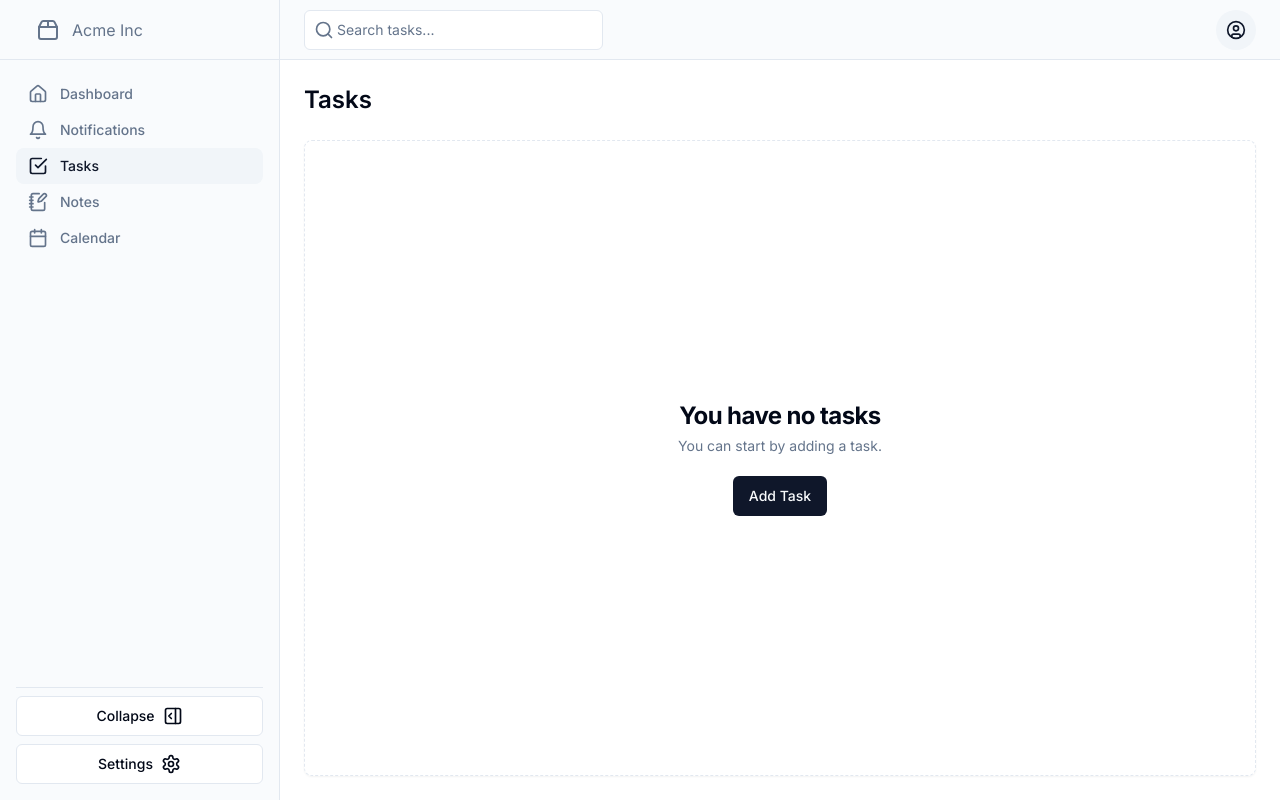
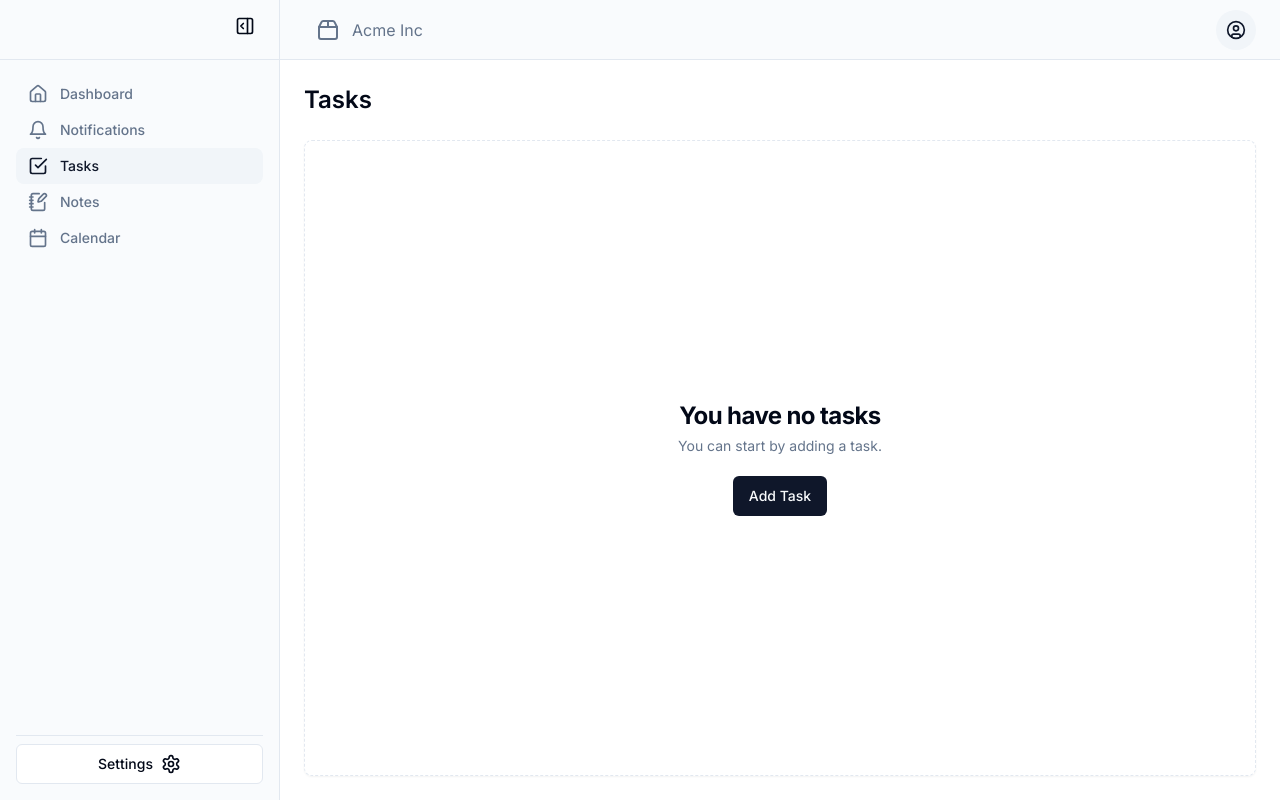
Before and after one commit to unpervertedkid/task-view, a Next.js app: page / in a window 1280 px wide. Built offline with nearby package versions, Linux system fonts and the light colour scheme.

Commit message:
feat(Hot-fix): Fixed collapsing and expanding

```diff
--- a/components/dashboard.tsx
+++ b/components/dashboard.tsx
@@ -40,12 +40,24 @@ export function Dashboard() {
             <div className={`hidden border-r bg-muted/40 md:block transition-all duration-200 ease-in-out ${isSidePanelOpen ? '' : 'w-20'}`}>
                 <div className="flex h-full max-h-screen flex-col gap-4">
                     <div className="flex h-14 items-center border-b px-4 lg:h-[60px] lg:px-6">
-                        <IconLink
-                            href="#"
-                            icon={<Package2 className="h-6 w-6" />}
-                            tooltipContent="Acme Inc"
-                            isSidePanelOpen={isSidePanelOpen}
-                        />
+                        <TooltipProvider>
+                            <Tooltip>
+                                <TooltipTrigger asChild>
+                                    <div className="w-full mb-2" onClick={() => setIsSidePanelOpen(!isSidePanelOpen)}>
+                                        {isSidePanelOpen ? (
+                                            <div className="flex items-center justify-end">
+                                                <PanelRightOpen className="h-5 w-5" />
+                                            </div>
+                                        ) :
+                                            <div>
+                                                <PanelRightClose className="h-5 w-5" />
+                                            </div>
+                                        }
+                                    </div>
+                                </TooltipTrigger>
+                                {<TooltipContent side="right">{isSidePanelOpen ? "Collapse" : "Expand"}</TooltipContent>}
+                            </Tooltip>
+                        </TooltipProvider>
                     </div>
                     <div className="flex-1">
                         <nav className="grid items-start px-2 text-sm font-medium lg:px-4">
@@ -53,56 +65,37 @@ export function Dashboard() {
                                 href="#"
                                 icon={<Home className="h-5 w-5" />}
                                 tooltipContent="Dashboard"
-                                isSidePanelOpen={isSidePanelOpen}
+                                expanded={isSidePanelOpen}
                             />
                             <IconLink
                                 href="#"
                                 icon={<Bell className="h-5 w-5" />}
                                 tooltipContent="Notifications"
-                                isSidePanelOpen={isSidePanelOpen}
+                                expanded={isSidePanelOpen}
                             />
                             <IconLink
                                 href="#"
                                 icon={<SquareCheckBig className="h-5 w-5" />}
                                 tooltipContent="Tasks"
-                                isSidePanelOpen={isSidePanelOpen}
+                                expanded={isSidePanelOpen}
                                 isSelected={true}
                             />
                             <IconLink
                                 href="#"
                                 icon={<NotebookPen className="h-5 w-5" />}
                                 tooltipContent="Notes"
-                                isSidePanelOpen={isSidePanelOpen}
+                                expanded={isSidePanelOpen}
                             />
                             <IconLink
                                 href="#"
                                 icon={<Calendar className="h-5 w-5" />}
                                 tooltipContent="Calendar"
-                                isSidePanelOpen={isSidePanelOpen}
+                                expanded={isSidePanelOpen}
                             />
                         </nav>
                     </div>
                     <div className="mt-auto p-4">
                         <Separator className="mb-2" />
-                        <TooltipProvider>
-                            <Tooltip>
-                                <TooltipTrigger asChild>
-                                    <Button variant="outline" className="w-full mb-2" onClick={() => setIsSidePanelOpen(!isSidePanelOpen)}>
-                                        {isSidePanelOpen ? (
-                                            <div className="flex items-center justify-between">
-                                                <span className="mr-2">Collapse</span>
-                                                <PanelRightOpen className="h-5 w-5" />
-                                            </div>
-                                        ) :
-                                            <div>
-                                                <PanelRightClose className="h-5 w-5" />
-                                            </div>
-                                        }
-                                    </Button>
-                                </TooltipTrigger>
-                                {!isSidePanelOpen && <TooltipContent side="right">Expand</TooltipContent>}
-                            </Tooltip>
-                        </TooltipProvider>
                         <TooltipProvider>
                             <Tooltip>
                                 <TooltipTrigger asChild>
@@ -191,16 +184,12 @@ export function Dashboard() {
                         </SheetContent>
                     </Sheet>
                     <div className="w-full flex-1">
-                        <form>
-                            <div className="relative">
-                                <Search className="absolute left-2.5 top-2.5 h-5 w-5 text-muted-foreground" />
-                                <Input
-                                    type="search"
-                                    placeholder="Search tasks..."
-                                    className="w-full appearance-none bg-background pl-8 shadow-none md:w-2/3 lg:w-1/3"
-                                />
-                            </div>
-                        </form>
+                        <IconLink
+                            href="#"
+                            icon={<Package2 className="h-6 w-6" />}
+                            tooltipContent="Acme Inc"
+                            expanded={true}
+                        />
                     </div>
                     <DropdownMenu>
                         <DropdownMenuTrigger asChild>
--- a/components/icon-link.tsx
+++ b/components/icon-link.tsx
@@ -5,11 +5,11 @@ interface IconLinkProps {
     href: string;
     icon: React.ReactNode;
     tooltipContent: string;
-    isSidePanelOpen: boolean;
+    expanded: boolean;
     isSelected?: boolean;
 }
 
-const IconLink: React.FC<IconLinkProps> = ({ href, icon, tooltipContent, isSidePanelOpen, isSelected = false }) => {
+const IconLink: React.FC<IconLinkProps> = ({ href, icon, tooltipContent, expanded, isSelected = false }) => {
     return (
         <TooltipProvider>
         <Tooltip>
@@ -19,12 +19,12 @@ const IconLink: React.FC<IconLinkProps> = ({ href, icon, tooltipContent, isSideP
                         className={`flex items-center gap-3 rounded-lg px-3 py-2 ${isSelected ? "text-primary bg-muted" : "text-muted-foreground"} transition-all hover:text-primary`}
                 >
                     {icon}
-                    {isSidePanelOpen && (
+                    {expanded && (
                         <span>{tooltipContent}</span>
                     )}
                 </Link>
             </TooltipTrigger>
-            {!isSidePanelOpen && <TooltipContent side="right">{tooltipContent}</TooltipContent>}
+            {!expanded && <TooltipContent side="right">{tooltipContent}</TooltipContent>}
         </Tooltip>
         </TooltipProvider>
     )
```
